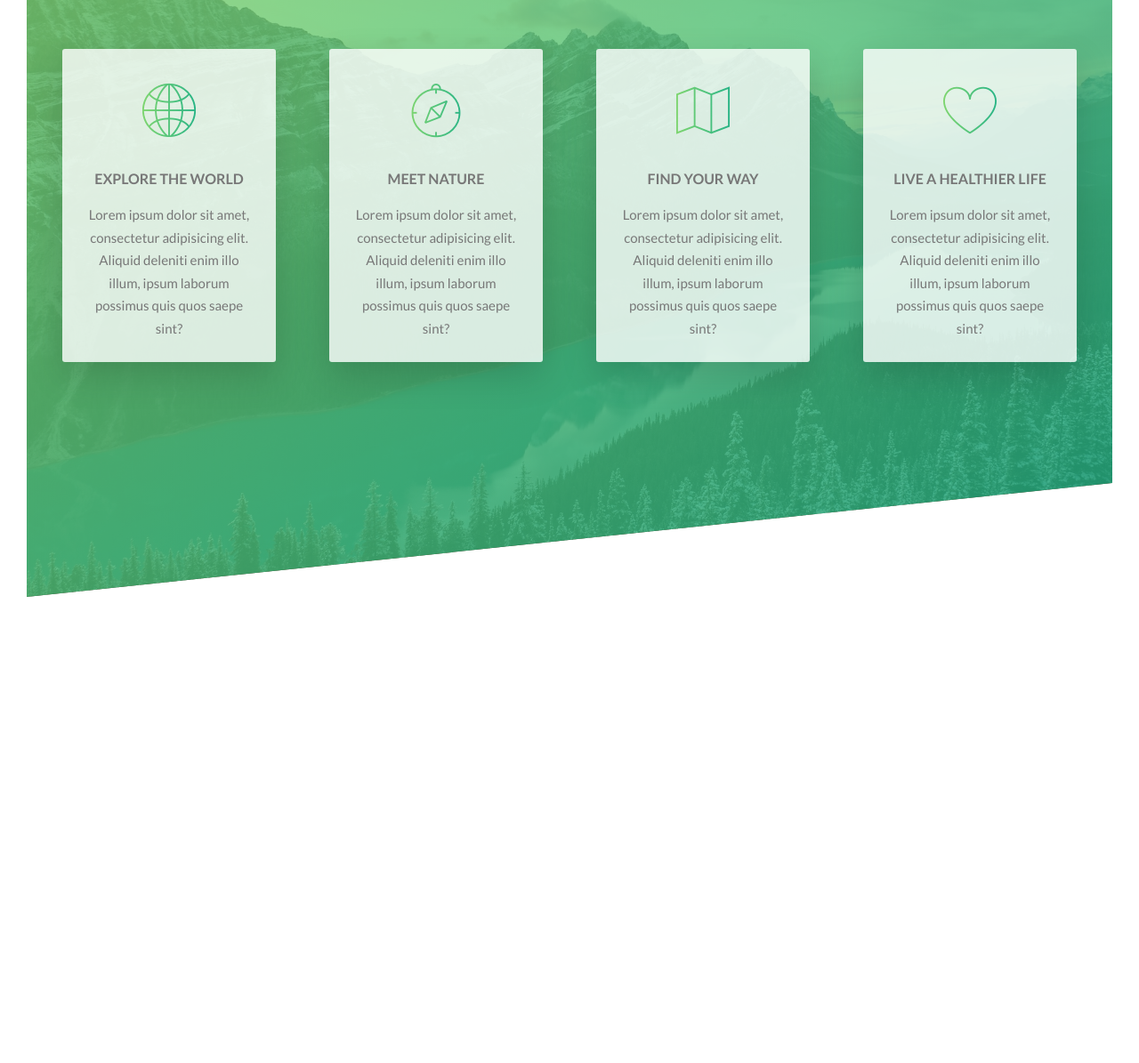
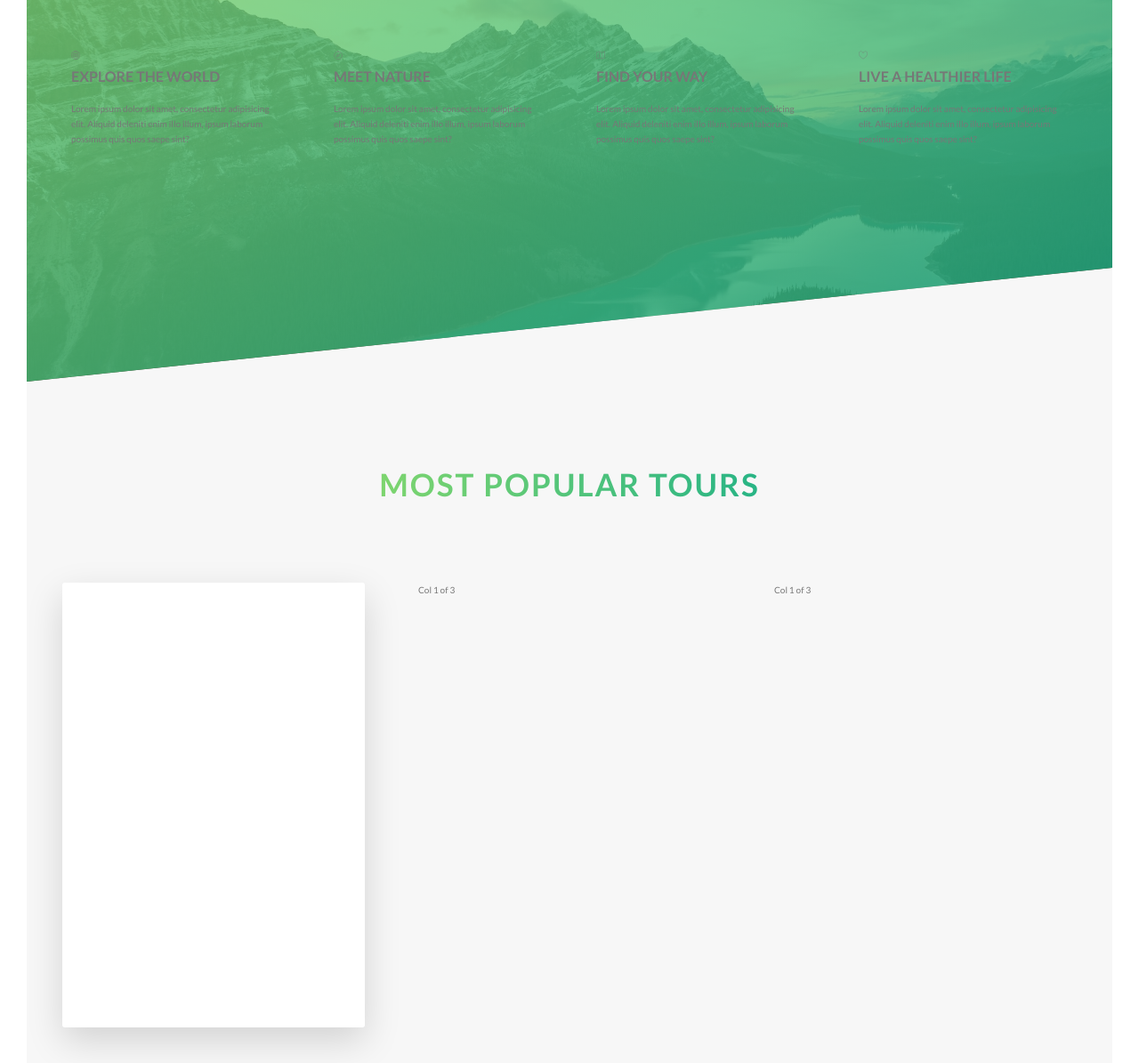
Before and after one commit to loxt/natours, a website: page index.html in a window 1280 px wide. Shown: the part 1602-2797 px from the top of the page at 89% size. Before the commit the page ends 2273 px from the top, so only its background shows below. Drawn offline with Linux system fonts and the light colour scheme.

Commit message:
feat: scaffold of card

```diff
--- a/index.html
+++ b/index.html
@@ -119,6 +119,32 @@
           </div>
         </div>
       </section>
+
+      <section class="section-tours">
+        <div class="u-center-text u-margin-bottom-big">
+          <h2 class="heading-secondary">
+            Most popular tours
+          </h2>
+        </div>
+        <div class="row">
+          <div class="col-1-of-3">
+            <div class="card">
+              <div class="card__side card__side--front">
+                FRONT
+              </div>
+              <div class="card__side card__side--back card__side--back-1">
+                BACK
+              </div>
+            </div>
+          </div>
+          <div class="col-1-of-3">
+            Col 1 of 3
+          </div>
+          <div class="col-1-of-3">
+            Col 1 of 3
+          </div>
+        </div>
+      </section>
     </main>
   </body>
 </html>
--- a/sass/abstracts/_variables.scss
+++ b/sass/abstracts/_variables.scss
@@ -2,6 +2,12 @@
 $color-primary: #55c57a;
 $color-primary-light: #7ed56f;
 $color-primary-dark: #28b485;
+
+$color-secondary-light: #ffb900;
+$color-secondary-dark: #ff7730;
+
+$color-tertiary-light: #2998ff;
+$color-tertiary-dark: #5643fa;
 
 $color-grey-light-1: #f7f7f7;
 
--- /dev/null
+++ b/sass/components/_card.scss
@@ -0,0 +1,40 @@
+.card {
+  perspective: 150rem;
+  -moz-perspective: 150rem;
+  position: relative;
+  height: 50rem;
+
+  &__side {
+    color: #fff;
+    font-size: 2rem;
+    height: 50rem;
+    transition: all .8s ease;
+    position: absolute;
+    top: 0;
+    left: 0;
+    width: 100%;
+    backface-visibility: hidden;
+    border-radius: 3px;
+    box-shadow: 0 1.5rem 4rem rgba($color-black, .15);
+
+    &--front {
+      background-color: $color-white;
+    }
+
+    &--back {
+      transform: rotateY(180deg);
+
+      &-1 {
+        background-image: linear-gradient(to right bottom, $color-secondary-light, $color-secondary-dark);
+      }
+    }
+  }
+
+  &:hover &__side--front {
+    transform: rotateY(180deg);
+  }
+
+  &:hover &__side--back {
+    transform: rotateY(0);
+  }
+}
--- a/sass/main.scss
+++ b/sass/main.scss
@@ -9,7 +9,8 @@
 
 @import "components/button";
 @import "components/composition";
-@import "components/feature-box";
+@import "components/card";
+//@import "components/feature-box";
 
 @import "layout/header";
 @import "layout/grid";
--- a/sass/pages/_home.scss
+++ b/sass/pages/_home.scss
@@ -1,11 +1,11 @@
 .section-about {
   background-color: $color-grey-light-1;
-  padding: 25rem 5rem;
+  padding: 25rem 0;
   margin-top: -20vh;
 }
 
 .section-features {
-  padding: 20rem 0;
+  padding: 20rem 5rem;
   background-image: linear-gradient(
                   to right bottom,
                   rgba($color-primary-light, 0.8),
@@ -19,3 +19,9 @@
     transform: skewY(6deg);
   }
 }
+
+.section-tours {
+  background-color: $color-grey-light-1;
+  padding: 25rem 0 50rem 0;
+  margin-top: -10rem;
+}
```
Also changed, not shown: css/style.css.
